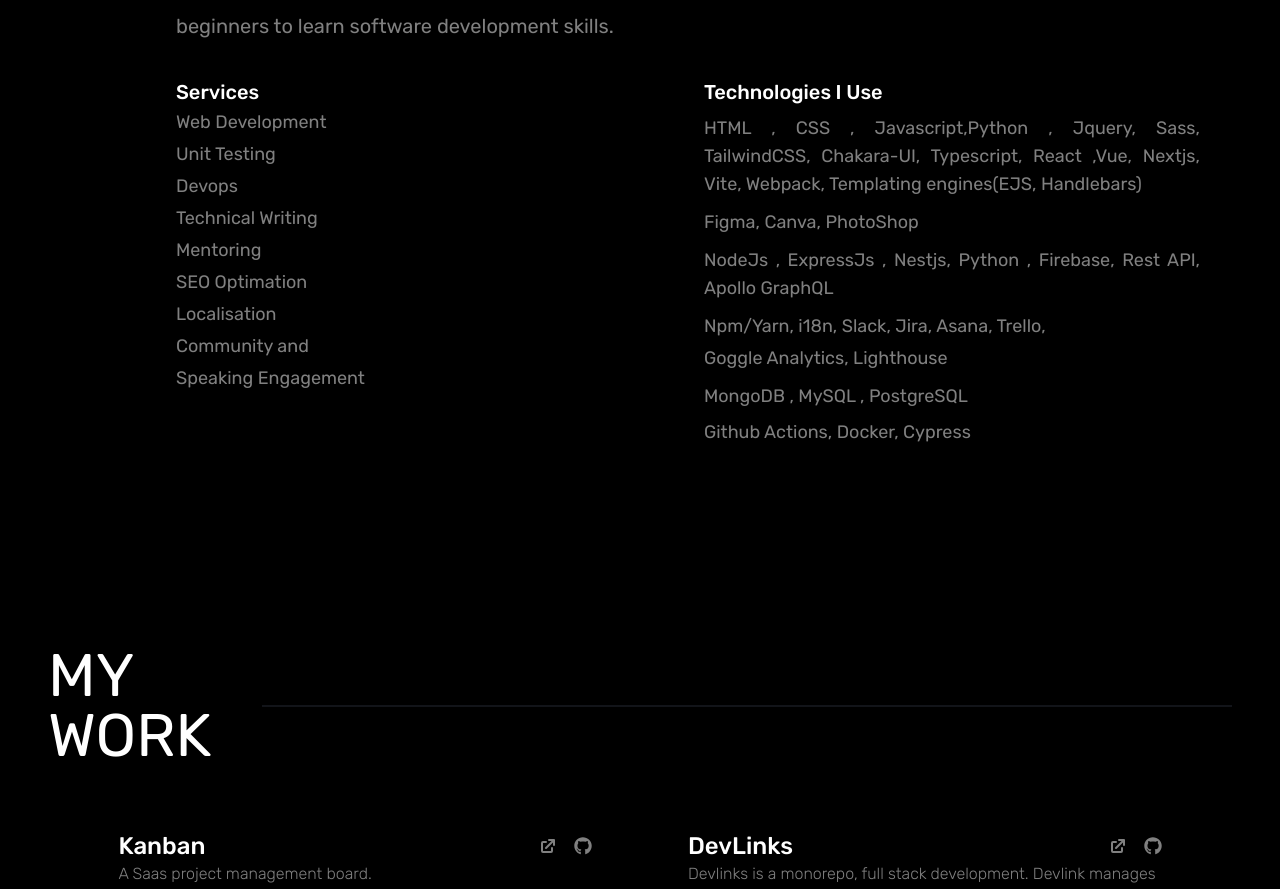
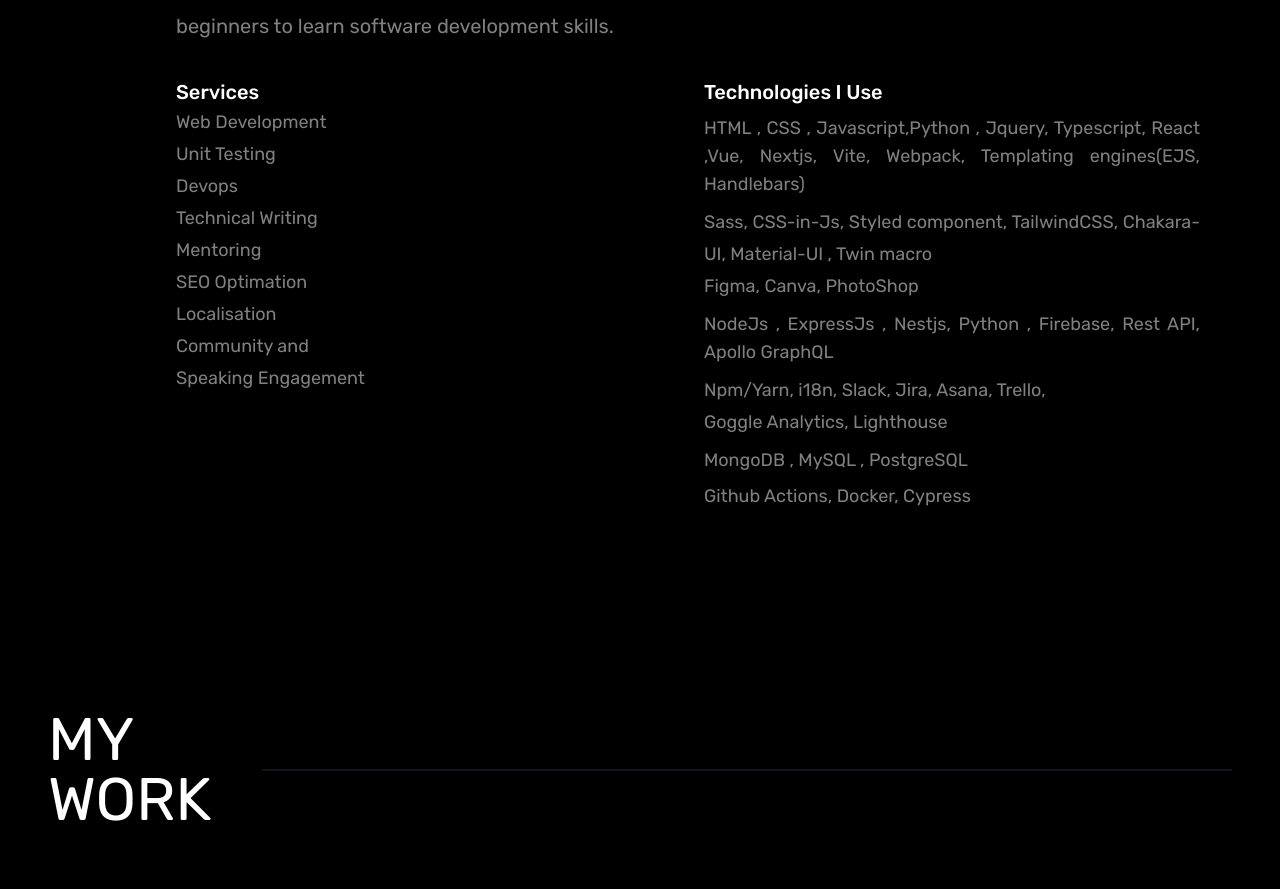
Before and after one commit to sandygudie/sandy_portfolio, a Next.js app: page / in a window 1280 px wide. Shown: the part 1110-1999 px from the top of the page. Built offline with nearby package versions, Linux system fonts and the light colour scheme.

Commit message:
added new portfolo

```diff
--- a/components/AboutMe.jsx
+++ b/components/AboutMe.jsx
@@ -46,9 +46,10 @@
                 Technologies I Use
               </h3>
               <p className="my-2 text-lg">
-                HTML , CSS , Javascript,Python , Jquery, Sass, TailwindCSS, Chakara-UI,
+                HTML , CSS , Javascript,Python , Jquery,
                 Typescript, React ,Vue, Nextjs, Vite, Webpack, Templating engines(EJS, Handlebars){" "}
               </p>
+              <p>Sass, CSS-in-Js, Styled component, TailwindCSS, Chakara-UI, Material-UI , Twin macro</p>
               <p>Figma, Canva, PhotoShop</p>
               <p className="my-2 text-lg">
                 NodeJs , ExpressJs , Nestjs, Python , Firebase, Rest API, Apollo GraphQL{" "}
```
